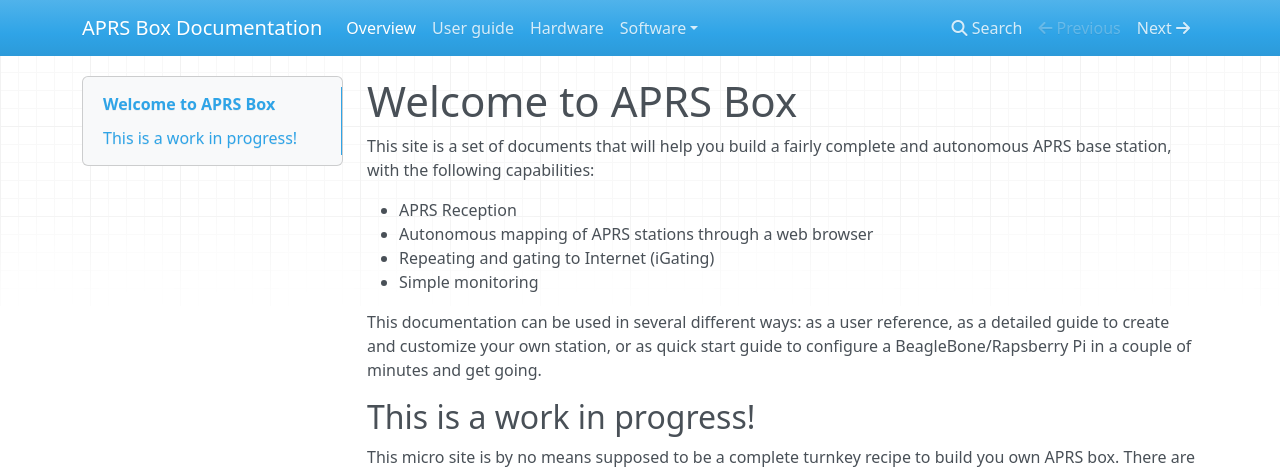
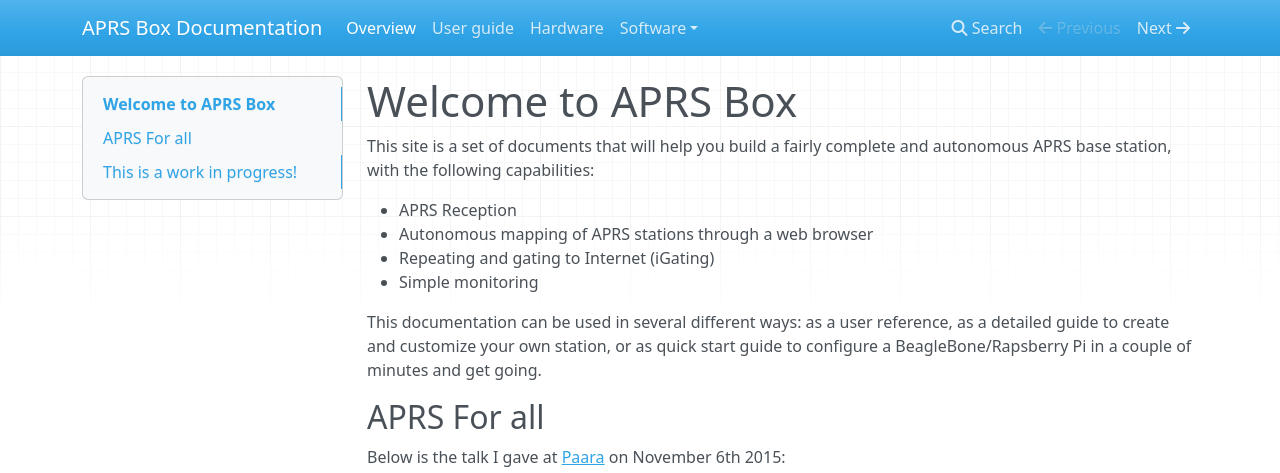
Before and after one commit to elafargue/aprs-box, an MkDocs documentation site: the page built from docs/index.md, in a window 1280 px wide and 1321 px high. Shown: the top 473 px of the window. Built offline with MkDocs 1.6.1, drawn with Linux system fonts in a browser that asks for light colours; nearby versions of some CDN libraries; old or Windows-style settings are respelled for this version of MkDocs.

Commit message:
Add link/iFrame to presentation.

```diff
--- a/docs/index.md
+++ b/docs/index.md
@@ -9,6 +9,12 @@ This site is a set of documents that will help you build a fairly complete and a
 
 This documentation can be used in several different ways: as a user reference, as a detailed guide to create and customize your own station, or as quick start guide to configure a BeagleBone/Rapsberry Pi in a couple of minutes and get going.
 
+## APRS For all
+
+Below is the talk I gave at [Paara](http://www.paara.org/) on November 6th 2015:
+
+<iframe src="https://docs.google.com/presentation/d/1Fw_T00OMBewuyDNFgnuPh6-JGrcbA_alTP6E7sHe3tY/embed?start=false&loop=false&delayms=3000" frameborder="0" width="960" height="569" allowfullscreen="true" mozallowfullscreen="true" webkitallowfullscreen="true"></iframe>
+
 ## This is a work in progress!
 
 This micro site is by no means supposed to be a complete turnkey recipe to build you own APRS box. There are still many parts missing, but with your feedback, I will be able to improve it and turn it into something that will enable as many people as possible to have run with APRS!
```
